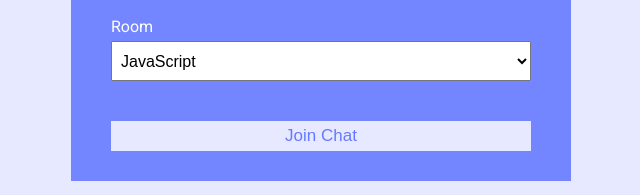
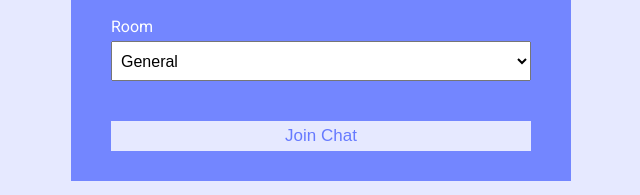
Before and after one commit to sindhuja90/chat-up, a website: page public/index.html in a window 1280 px wide. Shown: the part 255-450 px from the top of the page, 319-959 px from the left. Drawn offline with Linux system fonts and the light colour scheme.

Commit message:
Add changes

```diff
--- a/public/index.html
+++ b/public/index.html
@@ -37,12 +37,12 @@
           <div class="form-control">
             <label for="room">Room</label>
             <select name="room" id="room">
-              <option value="JavaScript">JavaScript</option>
-              <option value="Python">Python</option>
-              <option value="PHP">PHP</option>
-              <option value="C#">C#</option>
-              <option value="Ruby">Ruby</option>
-              <option value="Java">Java</option>
+              <option value="General">General</option>
+              <option value="Work">Work</option>
+              <option value="Events">Events</option>
+              <option value="Resources">Resources</option>
+              <option value="FAQ">FAQ</option>
+              <option value="Spam">Spam</option>
             </select>
           </div>
 
```
Also changed, not shown: 1 other file.
